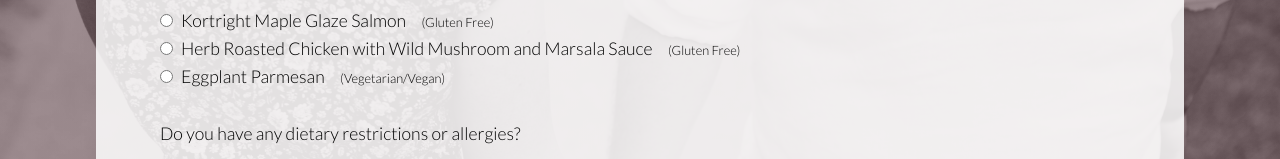
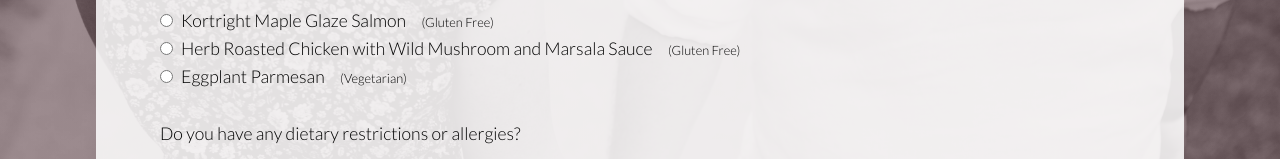
Before and after one commit to ksykes/bd-wedding, a React (Create React App) app: page /rsvp in a window 1280 px wide. Shown: the part 1022-1181 px from the top of the page. Built offline with nearby package versions, Linux system fonts and the light colour scheme.

Commit message:
fixed vegan + dietary restrictions

```diff
--- a/public/index.html
+++ b/public/index.html
@@ -31,6 +31,12 @@
         <input type="radio" id="two" name="dinner" />
         <input type="radio" id="three" name="dinner" />
       </fieldset>
+      <fieldset className="restrictions">
+        <label htmlFor="restrictions">
+          Do you have any dietary restrictions or allergies?
+          <textarea name="restrictions" value={this.props.restrictions} onChange={this.props.handleChange}></textarea>
+        </label>
+      </fieldset>
       <hr />
       <p>If you don't have a plus one, leave this section blank...</p>
       <legend>Plus One</legend>
@@ -41,6 +47,13 @@
         <input type="radio" id="two" name="plusOneDinner" />
         <input type="radio" id="three" name="plusOneDinner" />
       </fieldset>
+      <fieldset class="restrictions">
+        <label htmlFor="plusOneRestrictions">
+          Does your guest have any dietary restrictions or allergies?
+          <textarea name="plusOneRestrictions" value={this.props.plusOneRestrictions}
+            onChange={this.props.handleChange}></textarea>
+        </label>
+      </fieldset>
       <button type="submit">Submit</button>
     </form>
     <div id="root"></div>
--- a/src/components/RSVP.js
+++ b/src/components/RSVP.js
@@ -80,6 +80,7 @@ class RSVP extends Component {
         let currentStep = this.state.currentStep
         // if the current step is not 2 and plus one is true, then render the "next" button
         if (currentStep < 2 && this.state.plus === true) {
+            console.log(this.state)
             return (
                 <button
                     className="btn btn-next btn-center"
--- a/src/components/form/Step1.js
+++ b/src/components/form/Step1.js
@@ -72,7 +72,7 @@ class Step1 extends Component {
                     <div className="dinnerChoices">
                         <label htmlFor="dinnerFour">
                             <input type="radio" id="dinnerFour" name="dinner" value="vegetarian" onChange={this.props.handleChange} />
-                            Eggplant Parmesan <span className="mice">(Vegetarian/Vegan)</span>
+                            Eggplant Parmesan <span className="mice">(Vegetarian)</span>
                         </label>
                     </div>
                 </fieldset>
--- a/src/components/form/Step2.js
+++ b/src/components/form/Step2.js
@@ -33,11 +33,11 @@ class Step2 extends Component {
                     <div className="dinnerChoices">
                         <label htmlFor="dinnerFour">
                             <input type="radio" id="dinnerFour" name="plusOneDinner" value="vegetarian" onChange={this.props.handleChange} />
-                            Eggplant Parmesan <span class="mice">(Vegetarian/Vegan)</span>
+                            Eggplant Parmesan <span class="mice">(Vegetarian)</span>
                         </label>
                     </div>
                 </fieldset>
-                <fieldset class="restrictions">
+                <fieldset className="restrictions">
                     <label htmlFor="plusOneRestrictions">
                         Does {this.props.plusOneName} have any dietary restrictions or allergies?
                         <textarea name="plusOneRestrictions" value={this.props.plusOneRestrictions} onChange={this.props.handleChange}></textarea>
```
